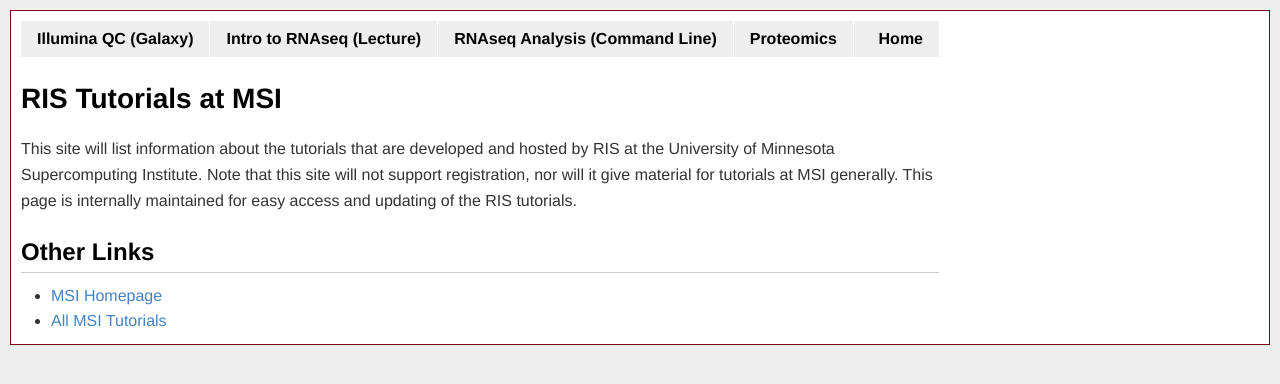
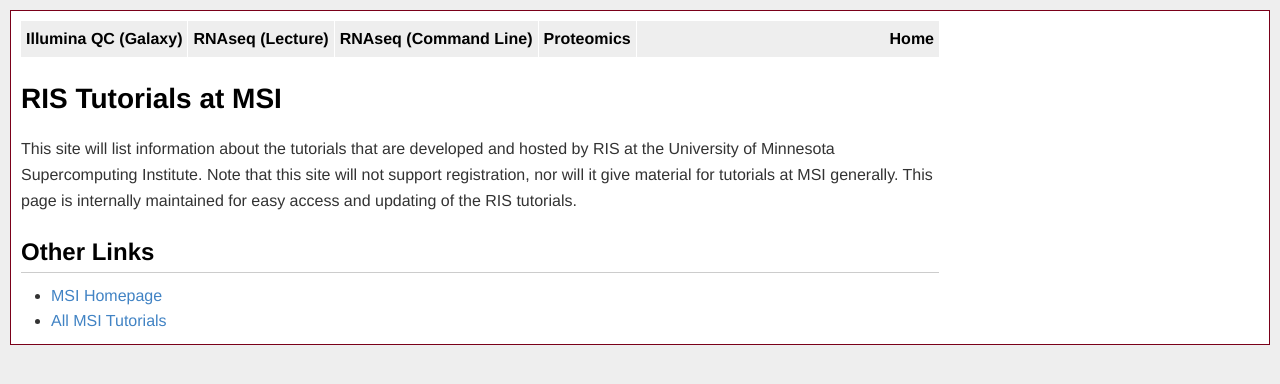
Before and after one commit to msi-ris/Tutorials, a Jekyll site: the page built from index.html, in a window 1280 px wide. Shown: the top 384 px of the page. Built offline with Jekyll 4.4.1, drawn with Linux system fonts in a browser that asks for light colours.

Commit message:
Update css

```diff
--- a/_layouts/default.html
+++ b/_layouts/default.html
@@ -13,8 +13,8 @@
             <ul id="nav">
                 <!-- <li><a href="{{ "/chip" | prepend: site.baseurl }}">ChIP</a></li> -->
                 <li><a href="{{ "/illumina_galaxy" | prepend: site.baseurl }}">Illumina QC (Galaxy)</a></li>
-                <li><a href="{{ "/rnaseq_lec" | prepend: site.baseurl }}">Intro to RNAseq (Lecture)</a></li>
-                <li><a href="{{ "/rnaseq_cmd" | prepend: site.baseurl }}">RNAseq Analysis (Command Line)</a></li>
+                <li><a href="{{ "/rnaseq_lec" | prepend: site.baseurl }}">RNAseq (Lecture)</a></li>
+                <li><a href="{{ "/rnaseq_cmd" | prepend: site.baseurl }}">RNAseq (Command Line)</a></li>
                 <li><a href="{{ "/proteomics" | prepend: site.baseurl }}">Proteomics</a></li>
                 <!-- <li><a href="{{ "/variant" | prepend: site.baseurl }}">Variant Detection</a></li> -->
                 <li style="float:right"><a href="{{ "/" | prepend: site.baseurl }}">Home</a></li>
--- a/css/main.css
+++ b/css/main.css
@@ -93,16 +93,11 @@ ul#nav li a {
     display:block;
     color:#000;
     text-align:center;
-    padding:5px 16px;
+    padding:5px 5px;
     text-decoration:none;
 }
 
-ul#nav li a:hover:not(.active) {
+ul#nav li a:hover {
     background-color:#7a0019;
     color:#fff;
 }
-
-ul#nav a.active {
-    background-color:#7a0019;
-    color:#fff;
-}
```
